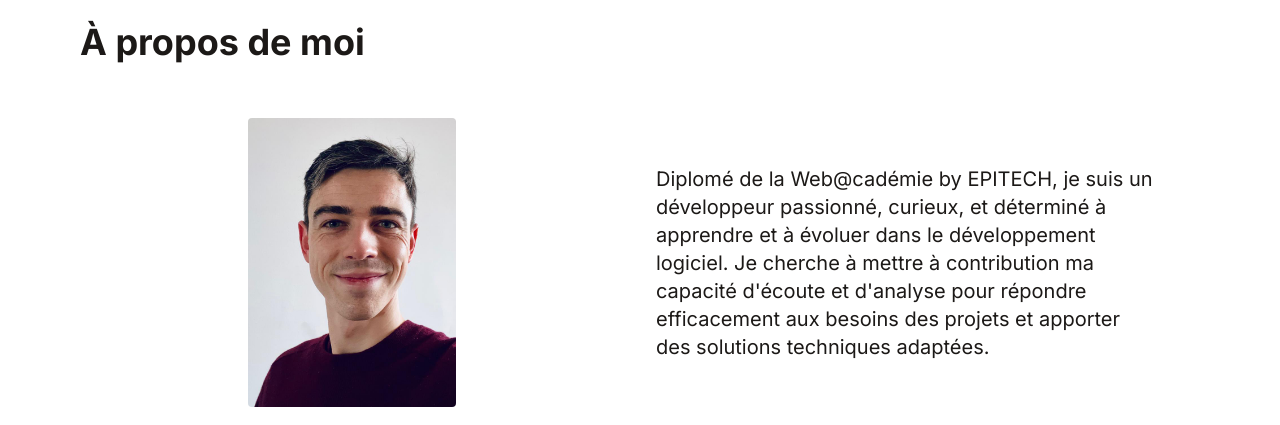
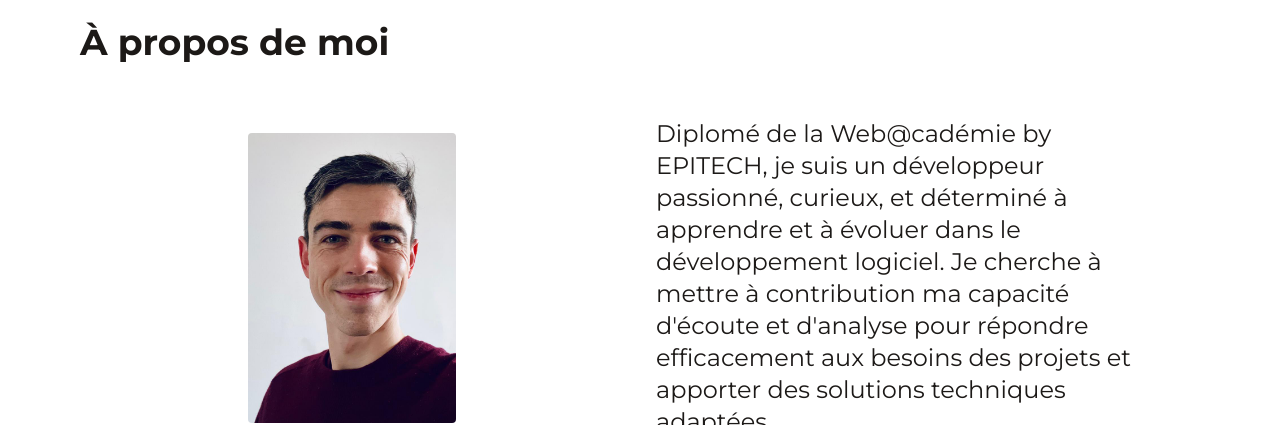
Before and after one commit to HCorentin/Portfolio, a website: page index.html in a window 1280 px wide. Shown: the part 1070-1495 px from the top of the page. Drawn offline with Linux system fonts and the light colour scheme.

Commit message:
update font

```diff
--- a/index.html
+++ b/index.html
@@ -5,10 +5,9 @@
     <meta name="viewport" content="width=device-width, initial-scale=1.0">
     <title>Portfolio Corentin Hanscotte</title>
     <link href="./src/css/output.css" rel="stylesheet">
-    <link href="https://fonts.googleapis.com" rel="preconnect">
-    <link crossorigin href="https://fonts.gstatic.com" rel="preconnect">
-    <link href="https://fonts.googleapis.com/css2?family=Inter:wght@100;200;300;400;500;600;700;800;900&display=swap"
-          rel="stylesheet">
+    <link rel="preconnect" href="https://fonts.googleapis.com">
+<link rel="preconnect" href="https://fonts.gstatic.com" crossorigin>
+<link href="https://fonts.googleapis.com/css2?family=Montserrat:ital,wght@0,100..900;1,100..900&display=swap" rel="stylesheet">
     <script src="https://kit.fontawesome.com/788ad5544a.js" crossorigin="anonymous"></script>
 </head>
 
@@ -136,7 +135,7 @@
         <h2 class="text-stone-900 dark:text-white text-4xl font-bold my-14">À propos de moi</h2>
         <div class="grid grid-cols-1 md:grid-cols-2 gap-8 place-items-center">
             <img class="rounded w-44 h-auto md:w-52" src="src/images/photo.jpg" width="200" height="200" alt="photo de profil">
-            <p class="text-stone-900 dark:text-white text-xl px-4 md:px-0 md:mr-10">Diplomé de la Web@cadémie by EPITECH, je suis un développeur passionné,
+            <p class="text-stone-900 dark:text-white text-2xl px-4 md:px-0 md:mr-10">Diplomé de la Web@cadémie by EPITECH, je suis un développeur passionné,
                 curieux, et déterminé à apprendre et à évoluer dans le développement logiciel.
                 Je cherche à mettre à contribution ma capacité d'écoute et d'analyse pour
                 répondre efficacement aux besoins des projets et apporter des solutions
--- a/src/css/input.css
+++ b/src/css/input.css
@@ -17,7 +17,7 @@ html, body {
 
 body {
   min-height: 100vh;
-  font-family: Inter, sans-serif;
+  font-family: "Montserrat", sans-serif;
 }
 
 
```
Also changed, not shown: src/css/output.css.
